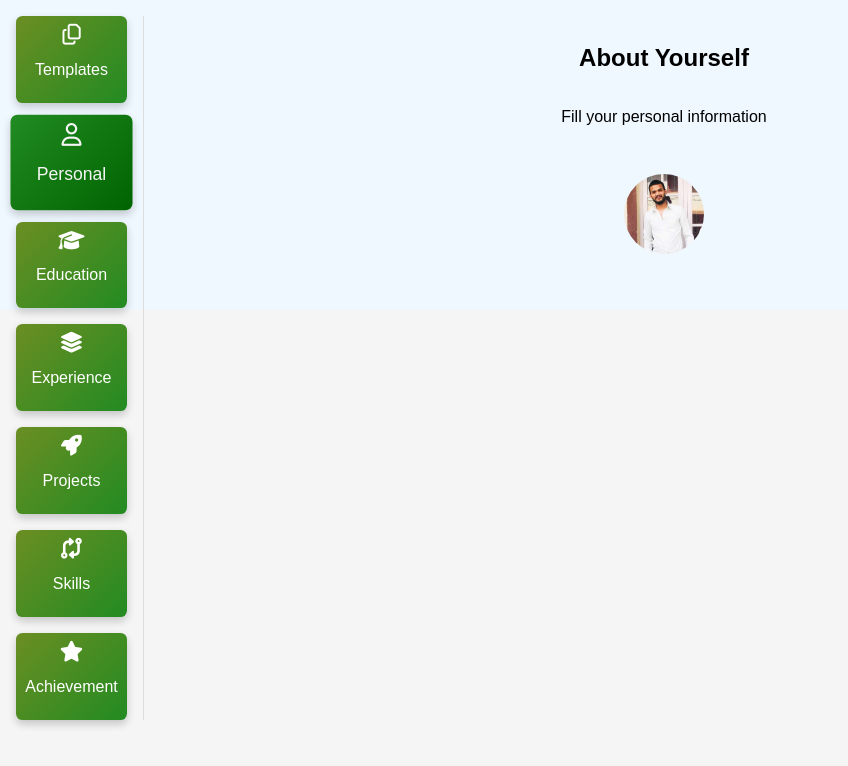
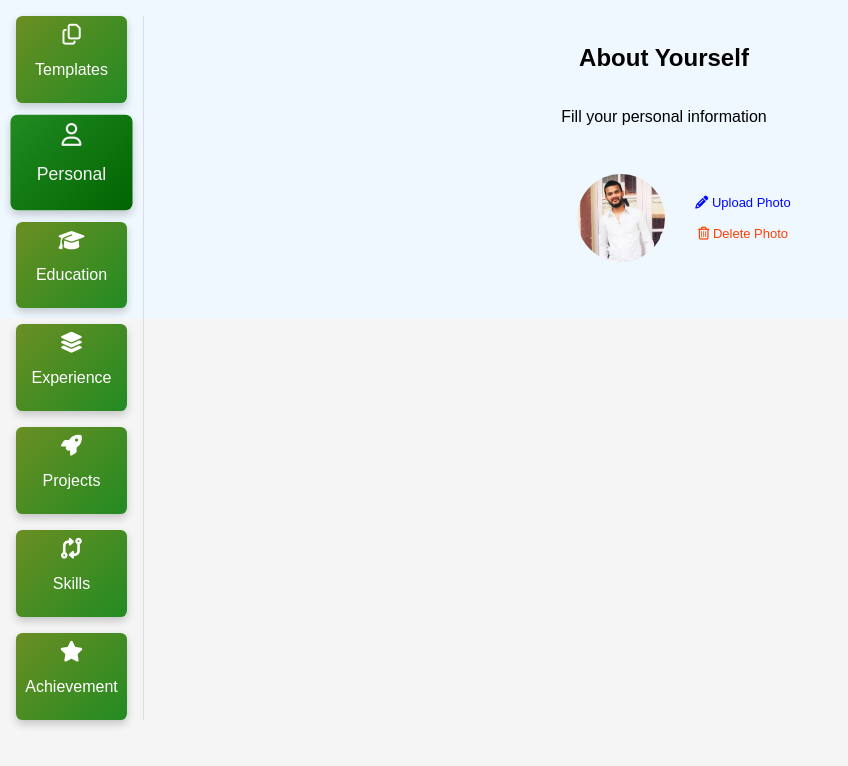
Before and after one commit to rohitghatal1/CVMaker-ReactJS, a React (Create React App) app: page / in a window 1280 px wide. Both pictures are taken after a click on the element "Personal". Shown: the top 766 px of the page, without its empty margins (0-848 px from the left). Built offline with nearby package versions, Linux system fonts and the light colour scheme.

Commit message:
added upload and delete options

```diff
--- a/src/componentsInner/PersonalData.js
+++ b/src/componentsInner/PersonalData.js
@@ -10,12 +10,16 @@ export default function PersonalData() {
         <p>Fill your personal information</p>
 
         <div className="personalInformation">
-            <div className="photoSection">
-                <figure className='personPhoto'>
-                    <img src={personPhoto} alt="photo" />
-                </figure>
+          <div className="photoSection">
+            <figure className='personPhoto'>
+              <img src={personPhoto} alt="photo" />
+            </figure>
 
+            <div className="uploadDeleteBtn">
+              <span className='uploadbtn'><i class="fa-solid fa-pencil"></i> Upload Photo</span>
+              <span className='deletebtn'><i class="fa-regular fa-trash-can"></i> Delete Photo</span>
             </div>
+          </div>
         </div>
       </div>
     </div>
--- a/src/componentsInner/personal.css
+++ b/src/componentsInner/personal.css
@@ -16,9 +16,13 @@
     padding: 1rem;
 }
 
+.personalInfoCollector .personalInformation .photoSection{
+    display: flex;
+}
+
 .personalInfoCollector .personalInformation .personPhoto{
-    width: 5rem;
-    height: 5rem;
+    width: 5.5rem;
+    height: 5.5rem;
     border-radius: 50%;
     overflow: hidden;
 }
@@ -27,3 +31,21 @@
     width: 100%;
     height: 100%;
 }
+
+.personalInfoCollector .personalInformation .photoSection .uploadDeleteBtn{
+    display: flex;
+    flex-direction: column;
+    justify-content: center;
+    align-items: center;
+    gap: 1rem;
+    margin-left: -10px;
+    font-size: small;
+}
+
+.personalInfoCollector .personalInformation .photoSection .uploadDeleteBtn .uploadbtn{
+    color: #0007ff;
+}
+
+.personalInfoCollector .personalInformation .photoSection .uploadDeleteBtn .deletebtn{
+    color: #ff4000;
+}
```
